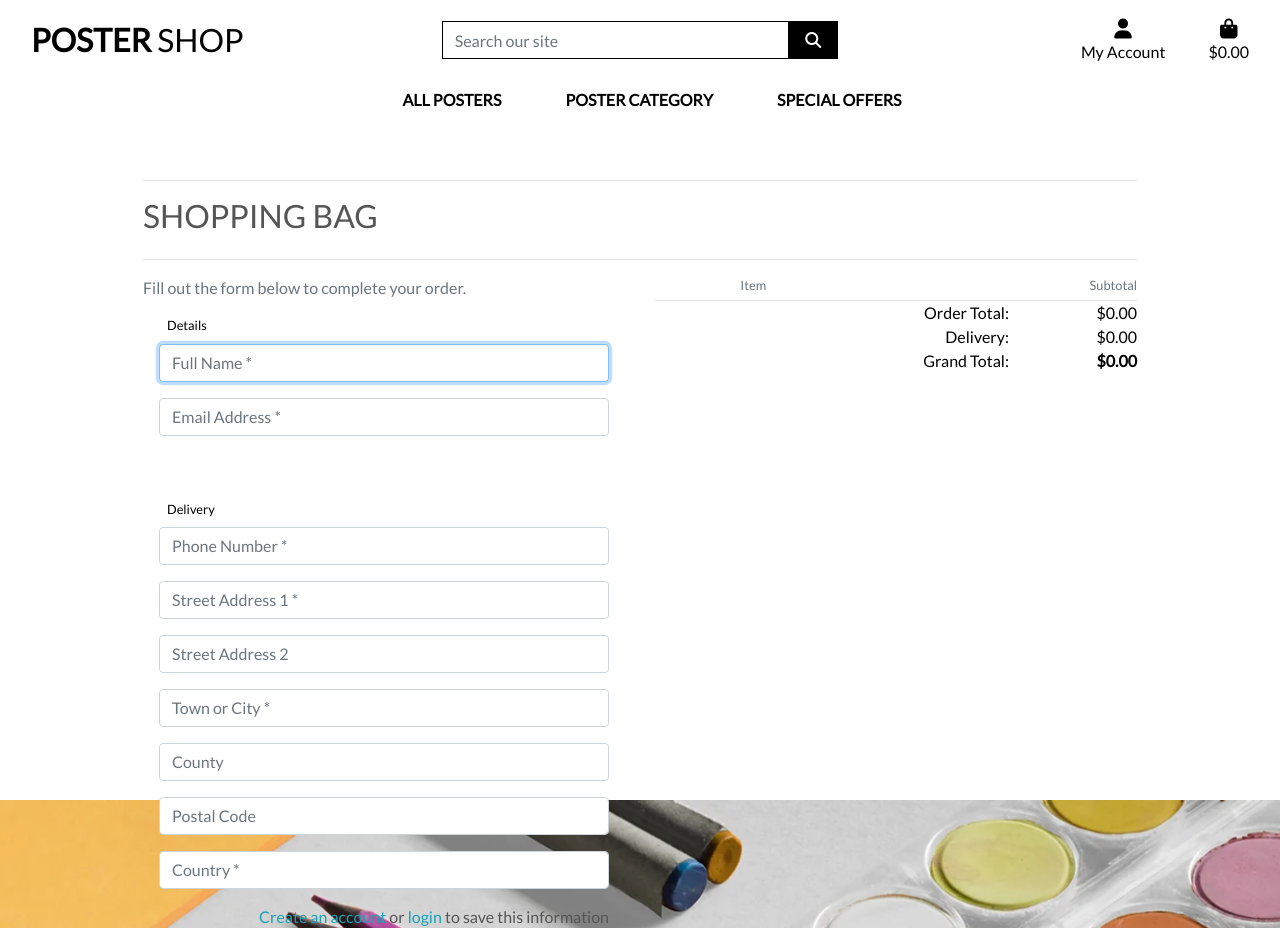
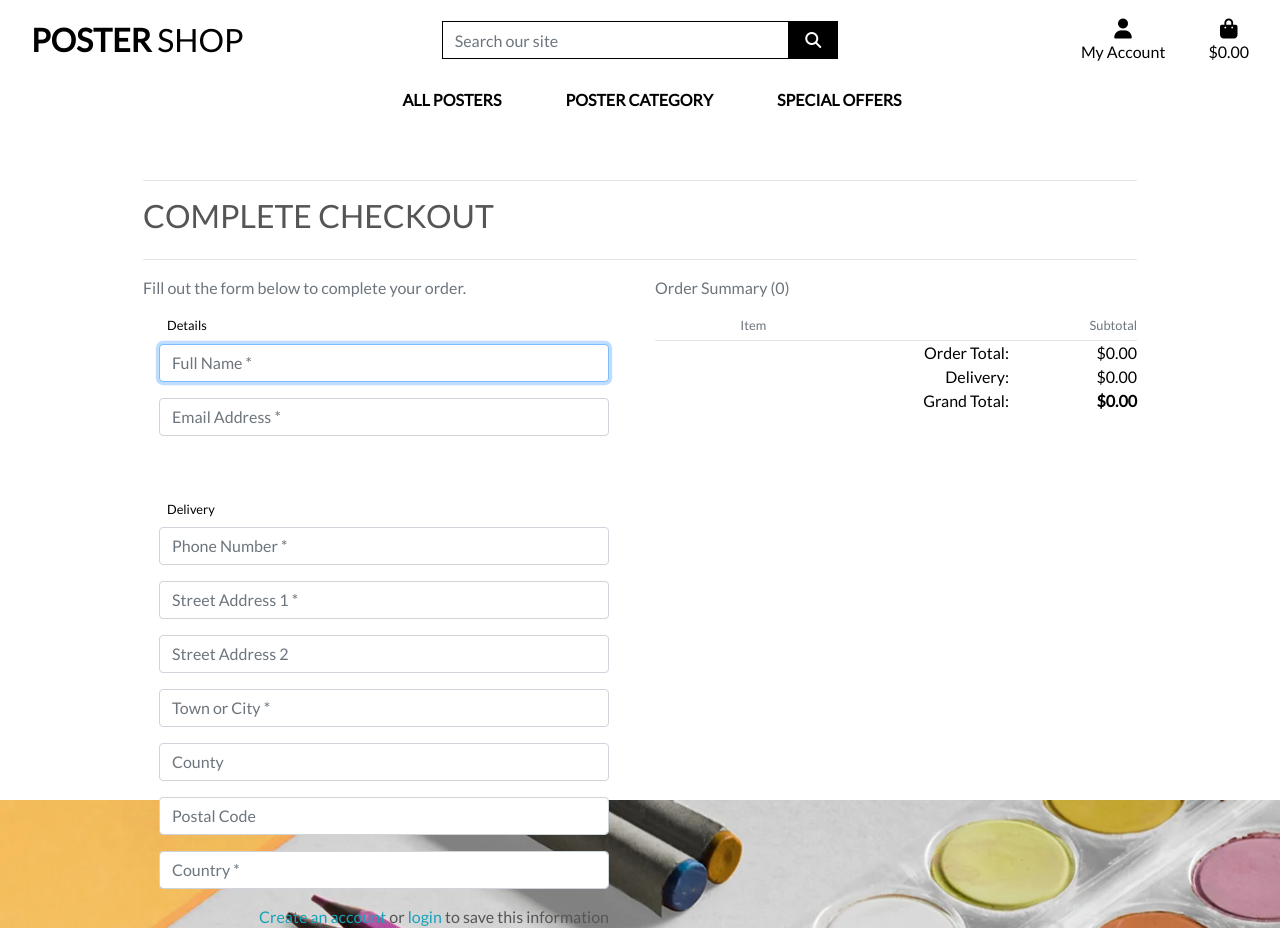
Before and after one commit to slbabin/poster-shop-gp, a Django app: template checkout/templates/checkout/checkout.html in a window 1280 px wide. Shown: the top 928 px of the page. Run offline with Django 3.2, Linux system fonts and the light colour scheme; the template is opened without the code that fills it: values that come from a table or form of the project are taken from there, others are empty; tables that the repository leaves empty hold one stand-in row (values such as "Sample post"); some libraries are stand-ins or nearby versions.

Commit message:
Updated checkout page title and added items summary

```diff
--- a/checkout/templates/checkout/checkout.html
+++ b/checkout/templates/checkout/checkout.html
@@ -23,12 +23,13 @@
     <div class="row">
         <div class="col">
             <hr>
-            <h2 class="logo-font mb-4">Shopping Bag</h2>
+            <h2 class="logo-font mb-4">Complete checkout</h2>
             <hr>
         </div>
     </div>
     <div class="row">
         <div class="col-12 col-lg-6 order-lg-last mb-5">
+            <p class="text-muted">Order Summary ({{ product_count }})</p>
             <div class="row">
                 <div class="col-7 offset-2">
                     <p class="mb-1 mt-0 small text-muted">Item</p>
```
